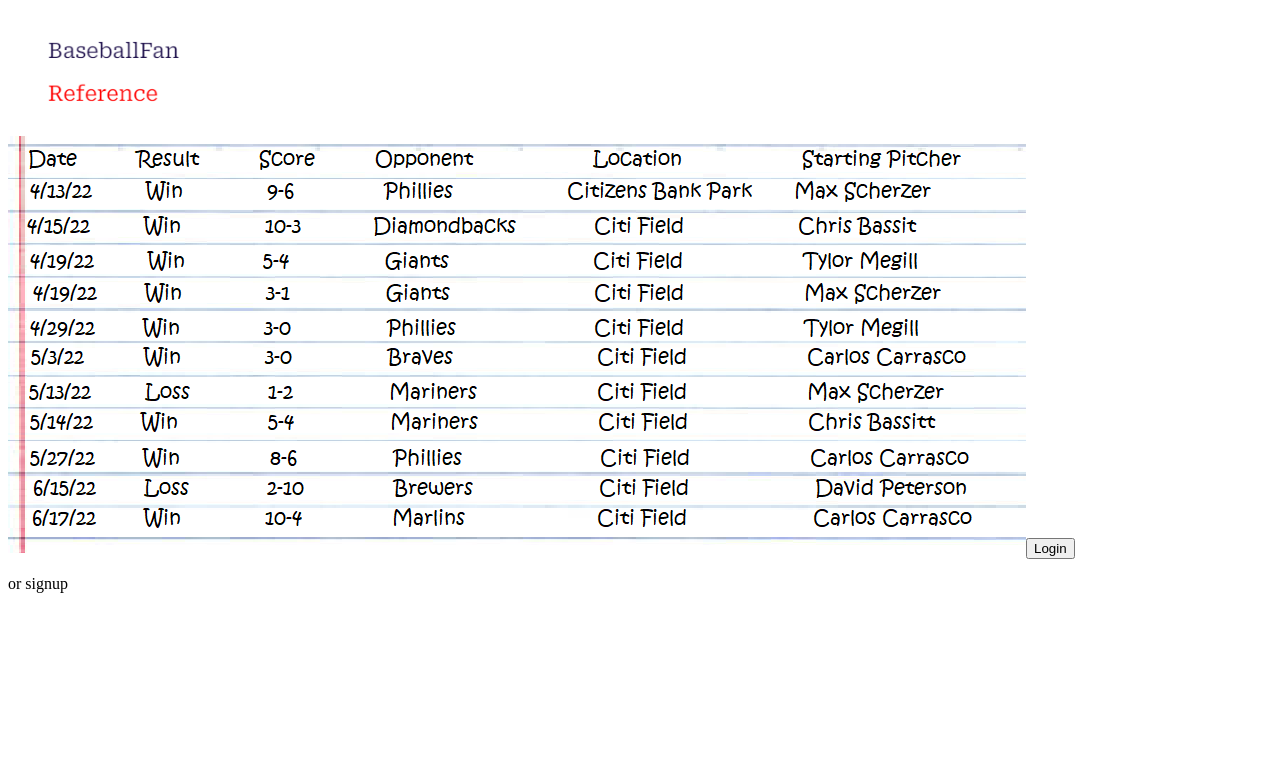
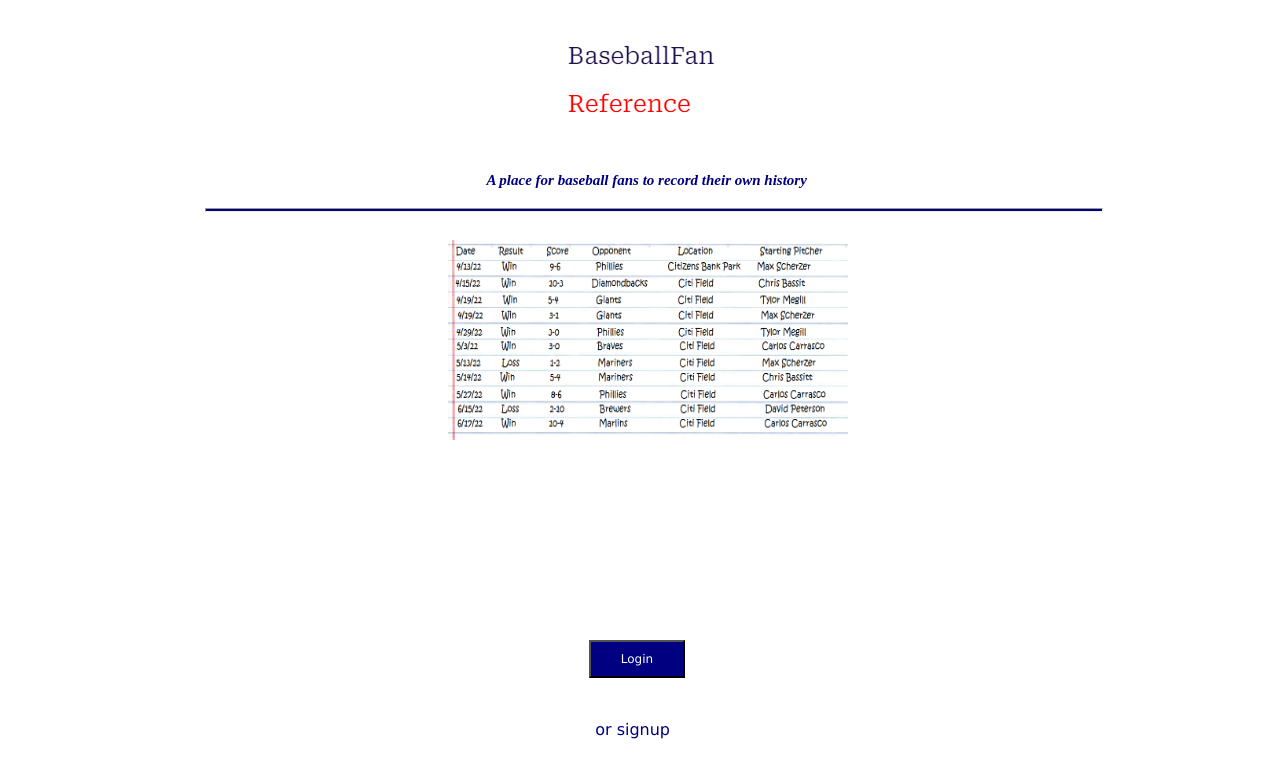
Before and after one commit to jcoteeeeee/BaseballFan-Reference, a React (Vite) app in the folder client/: page / in a window 1280 px wide. Shown: the top 778 px of the page. Built offline with nearby package versions, Linux system fonts and the light colour scheme; no server answers.

Commit message:
homepage mostly styled

```diff
--- a/client/src/components/Header.jsx
+++ b/client/src/components/Header.jsx
@@ -6,7 +6,7 @@
         navigate('/')
     }
     return(
-        <div>
+        <div id='header'>
             <img id='logo' onClick={handleLogoClick} src='./photos/bfr-logo.png'/>
         </div>
     )
--- a/client/src/components/Homepage.jsx
+++ b/client/src/components/Homepage.jsx
@@ -18,12 +18,17 @@
 
 
     return(
-        <div>
-            <Header/>
-            <img id='home-photo' src='./photos/bfr-homepage.png' />
-            <button onClick={handleLogBtnClick}>Login</button>
-            <p onClick={handleSignupClick}>or signup</p>
-
+        <div id='homepage'>
+            <div id='home-top'>
+                <Header/>
+                <img id='home-photo' src='./photos/bfr-homepage.png' />
+                <h2 id='slogan'>A place for baseball fans to record their own history </h2>
+            </div>
+            <hr/>
+            <div id='log-sig'>
+                <button id='to-login' onClick={handleLogBtnClick}>Login</button>
+                <p id='to-signup' onClick={handleSignupClick}>or signup</p>
+            </div>
         </div>
     )
 }
--- a/client/src/css/App.css
+++ b/client/src/css/App.css
@@ -1,8 +1,56 @@
-#logo {
-    text-align: center;
-    width: 210px;
+/* For header */
+#header {
+    display: flex;
+    justify-content: center;
 }
 
+/* For homepage */
+#slogan {
+    font-size: 15px;
+    font-style: italic;
+    /* font-family: ; */
+    color: navy;
+    top: 20%;
+    left: 38%;
+    position: absolute;
+}
+
+#home-photo {
+    width: 400px;
+    height: 200px;
+    top: 30%;
+    left: 35%;
+    position: absolute;
+}
+
+#to-login {
+    top: 80%;
+    left: 46%;
+    position: absolute;
+    font-size: 12px;
+    font-family: Verdana, sans-serif;
+    color: white;
+    background-color: navy;
+    padding: 10px 30px;
+}
+
+#to-signup {
+    top: 88%;
+    left: 46.5%;
+    position: absolute;
+    font-family: Verdana, sans-serif;
+    color: navy;
+}
+
+hr {
+    width: 70%;
+    top: 25%;
+    left: 16%;
+    position: absolute;
+    height: 2px;
+    background-color: navy;
+}
+/* For login */
 #login-form {
     overflow: hidden;
     background-color: white;
@@ -10,6 +58,7 @@
     border-radius: 10px;
     position: absolute;
     top: 50%;
-    left: 50%;
+    left: 40%;
     width: 200px;
+    border-radius: 5px;
 }
```
